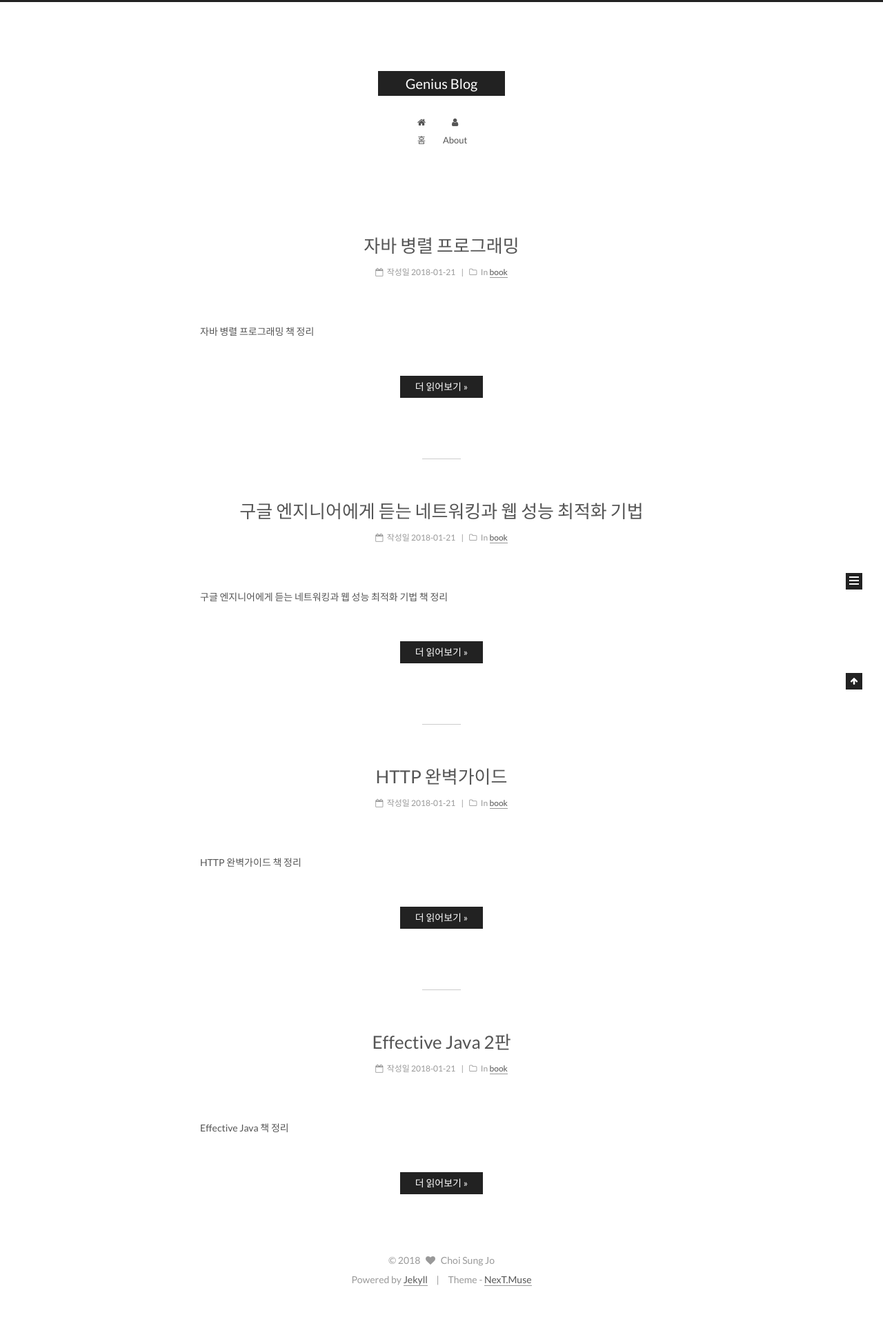
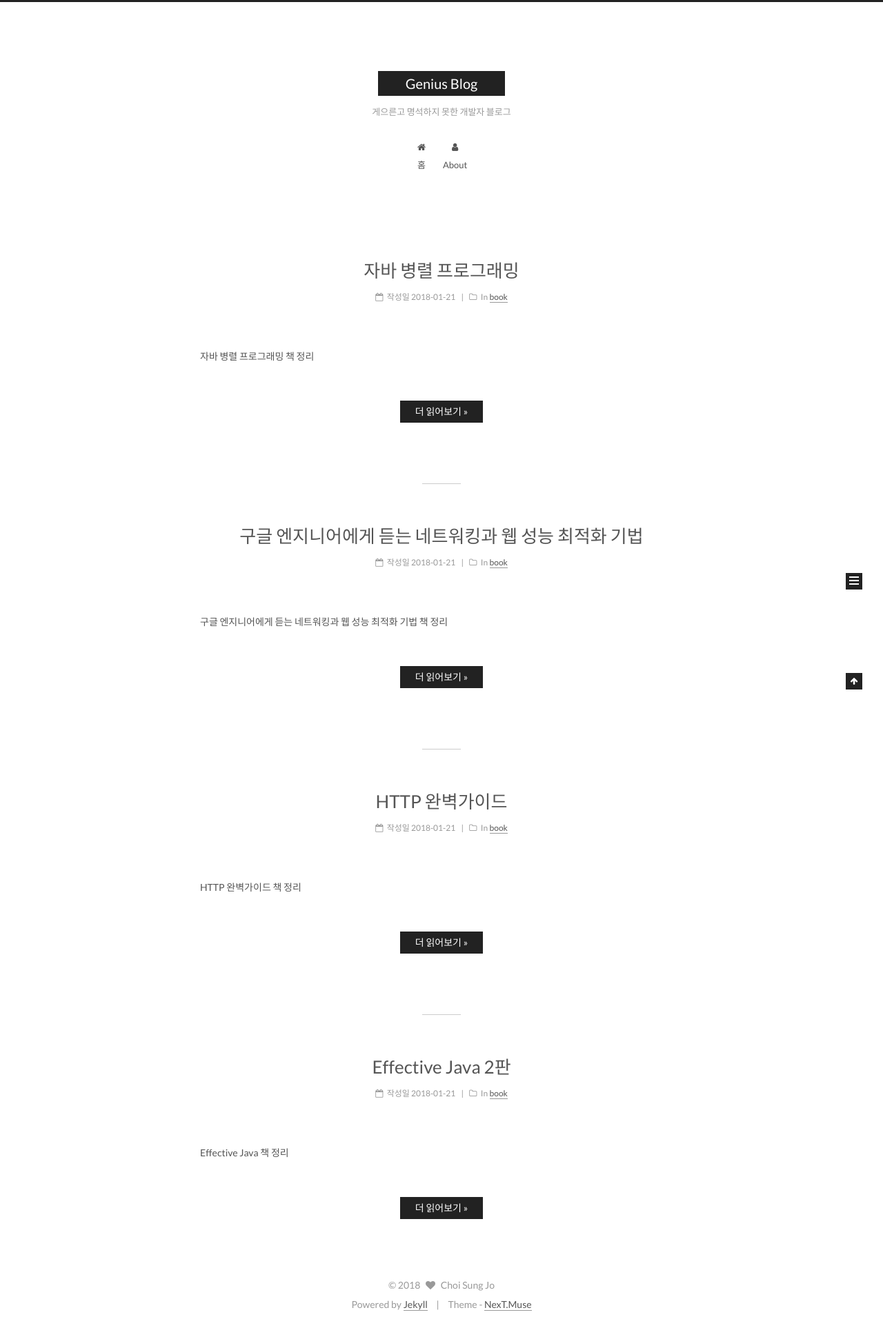
Before and after one commit to csj4032/csj4032.github.io, a Jekyll site: the page built from index.html, in a window 1280 px wide. Shown: the whole page at 69% size. Built offline with Jekyll 4.4.1, drawn with Linux system fonts in a browser that asks for light colours; the list of posts is cut into pages by our own code; before the commit the page ends 1890 px from its top, so only the background shows below that.

Commit message:
설정 변경 수정

```diff
--- a/_config.yml
+++ b/_config.yml
@@ -5,8 +5,8 @@
 
 # Site
 title: Genius Blog
-subtitle:
-description:
+subtitle: 게으른고 명석하지 못한 개발자 블로그
+description: 學而時習之, 不亦說呼. 有朋自遠方來, 不亦樂呼. 人不知而不慍, 不亦君子呼
 author: Choi Sung Jo
 # Support language: de, en, fr-FR, id, ja, ko, pt-BR, pt, ru, zh-Hans, zh-hk, zh-tw
 language: ko
```
